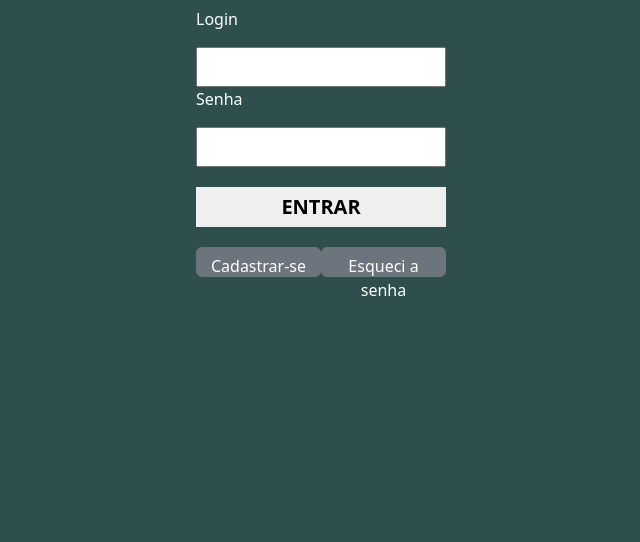
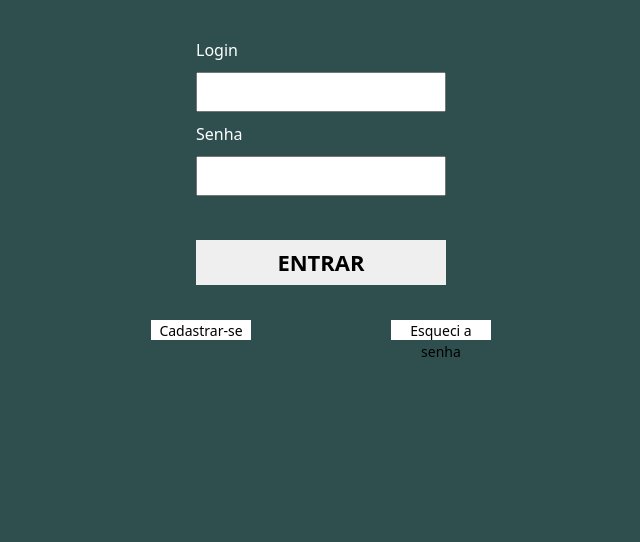
Before and after one commit to robertogomesbr/GeradorLegendas, a website: page public/index.html in a window 1280 px wide. Shown: the part 258-800 px from the top of the page, without its empty margins (319-959 px from the left). Drawn offline with nearby package versions, Linux system fonts and the light colour scheme.

Commit message:
Adicionando estilo e ajustando html

```diff
--- a/public/css/cadastro.css
+++ b/public/css/cadastro.css
@@ -4,7 +4,94 @@
     box-sizing: border-box;
 }
 
-body {
+body, html {
     background-color: #2F4F4F;
     color: white;
+    height: 100%;
+    min-height: 100%;
+    display: flex;
+    flex-direction: column;
 }
+
+/* main ocupa todo espaço entre header e footer */
+main {
+    flex: 1;
+    display: flex;
+    justify-content: center;
+    align-items: center;
+}
+
+h1 {
+    font-size: 2rem;
+    margin-bottom: 35px;
+}
+
+/* inputs */
+input {
+    height: 40px;
+    width: 250px;
+}
+
+/* botão */
+button {
+    height: 45px;
+    width: 250px;
+    font-weight: 600;
+    font-size: 22px;
+    border: none;
+    cursor: pointer;
+}
+
+/* efeito hover do botão */
+button:hover {
+    background-color: #D9D9D9;
+}
+
+/* parágrafos dentro do form */
+p {
+    margin: 0;
+}
+
+/* estilo padrão de link */
+a {
+    text-decoration: none;
+    color: #000;
+}
+
+/* efeito hover do link */
+a:hover {
+    background-color: #D9D9D9;
+}
+
+/* box do cadastro */
+.div-cadastro {
+    display: flex;
+    flex-direction: column;
+    gap: 20px;
+    align-items: center;
+}
+
+/* formulário */
+.form-cadastro {
+    display: flex;
+    flex-direction: column;
+    gap: 10px;
+}
+
+/* footer */
+footer {
+    display: flex;
+    padding: 10px;
+}
+
+/* link “Voltar” no canto inferior esquerdo */
+footer a {
+    display: inline-block;
+    padding: 10px 15px;
+    background-color: #fff;
+    color: #000;
+    font-size: 18px;
+    text-align: center;
+
+    width: 150px;
+}
--- a/public/css/esqueciSenha.css
+++ b/public/css/esqueciSenha.css
@@ -4,7 +4,94 @@
     box-sizing: border-box;
 }
 
-body {
+body, html {
     background-color: #2F4F4F;
     color: white;
+    height: 100%;
+    min-height: 100%;
+    display: flex;
+    flex-direction: column;
 }
+
+/* main ocupa todo espaço entre header e footer */
+main {
+    flex: 1;
+    display: flex;
+    justify-content: center;
+    align-items: center;
+}
+
+h1 {
+    font-size: 2rem;
+    margin-bottom: 35px;
+}
+
+/* inputs */
+input {
+    height: 40px;
+    width: 250px;
+}
+
+/* botão */
+button {
+    height: 45px;
+    width: 250px;
+    font-weight: 600;
+    font-size: 22px;
+    border: none;
+    cursor: pointer;
+}
+
+/* efeito hover do botão */
+button:hover {
+    background-color: #D9D9D9;
+}
+
+/* parágrafos dentro do form */
+p {
+    margin: 0;
+}
+
+/* estilo padrão de link */
+a {
+    text-decoration: none;
+    color: #000;
+}
+
+/* efeito hover do link */
+a:hover {
+    background-color: #D9D9D9;
+}
+
+/* box do cadastro */
+.div-esqueci-senha {
+    display: flex;
+    flex-direction: column;
+    gap: 20px;
+    align-items: center;
+}
+
+/* formulário */
+.form-esqueci-senha {
+    display: flex;
+    flex-direction: column;
+    gap: 10px;
+}
+
+/* footer */
+footer {
+    display: flex;
+    padding: 10px;
+}
+
+/* link “Voltar” no canto inferior esquerdo */
+footer a {
+    display: inline-block;
+    padding: 10px 15px;
+    background-color: #fff;
+    color: #000;
+    font-size: 18px;
+    text-align: center;
+
+    width: 150px;
+}
--- a/public/index.html
+++ b/public/index.html
@@ -9,15 +9,10 @@
 </head>
 <body>
 
-    <header>
-        <div class="position-absolute top-50 start-50 translate-middle"></div>
+    <main>
+        <div class="div-login">
             <h1>LOGIN</h1>
-        </div>
-    </header>
-
-    <main>
-        <div class="position-absolute top-50 start-50 translate-middle">
-            <form action="/login">
+            <form class="form-login" action="/login">
                 <p>Login</p>
                 <input type="text" title="Informe seu nome de usuário" required>
                 <p>Senha</p>
@@ -26,9 +21,9 @@
                 <button title="Fazer login">ENTRAR</button>
             </form>
 
-            <div class="cadastro-esqueciSenha">
-                <a href="cadastro.html" class="btn btn-secondary">Cadastrar-se</a>
-                <a href="esqueciSenha.html" class="btn btn-secondary">Esqueci a senha</a>
+            <div class="link-cad-senha">
+                <a href="cadastro.html" class="links">Cadastrar-se</a>
+                <a href="esqueciSenha.html" class="links">Esqueci a senha</a>
             </div>
         </div>
     </main>
--- a/public/style.css
+++ b/public/style.css
@@ -4,14 +4,30 @@
     box-sizing: border-box;
 }
 
-body {
+body, html {
     background-color: #2F4F4F;
     color: white;
+    height: 100%;
+    min-height: 100%;
+    display: flex;
+    flex-direction: column;
+}
+
+header {
+    margin-top: 60px;
+    text-align: center;
+}
+
+main {
+    flex: 1;
+    display: flex;
+    justify-content: center;
+    align-items: center;
 }
 
 h1 {
-    margin-top: 50px;
-    text-align: center;
+    font-size: 2rem;
+    margin-bottom: 35px;
 }
 
 input {
@@ -20,24 +36,58 @@ input {
 }
 
 button {
-    height: 40px;
+    height: 45px;
     width: 250px;
-    margin-top: 20px;
-    margin-bottom: 20px;
+    font-weight: 600;
+    font-size: 22px;
+    border: none;
+    align-items: center;
+    cursor: pointer;
+}
 
-    font-weight: 600;
-    font-size: 20px;
-    border: none;
+button:hover {
+    background-color: #D9D9D9;
+}
+
+p {
+    margin: 0px;
 }
 
 a {
-    padding: 10px;
-    height: 30px;
-    width: 125px;
+    text-decoration: none;
+    color: #000;
 }
 
-.cadastro-esqueciSenha {
+a:hover {
+    background-color: #D9D9D9;
+}
+
+.div-login {
     display: flex;
-    flex-direction: row;
-    justify-content: space-evenly;
+    flex-direction: column;
+    gap: 20px;
+    align-items: center;
 }
+
+.form-login {
+    display: flex;
+    flex-direction: column;
+    gap: 10px;
+}
+
+.link-cad-senha {
+    display: flex;
+    justify-content: center;
+    gap: 105pt;
+    margin-top: 15px;
+    text-align: center;
+}
+
+.links {
+    width: 100px;
+    height: 20px;
+
+    color: #000000;
+    background-color: #ffffff;
+    font-size: 14px;
+}
```
Also changed, not shown: public/cadastro.html (+4 -9 lines), public/esqueciSenha.html (+4 -9 lines).
